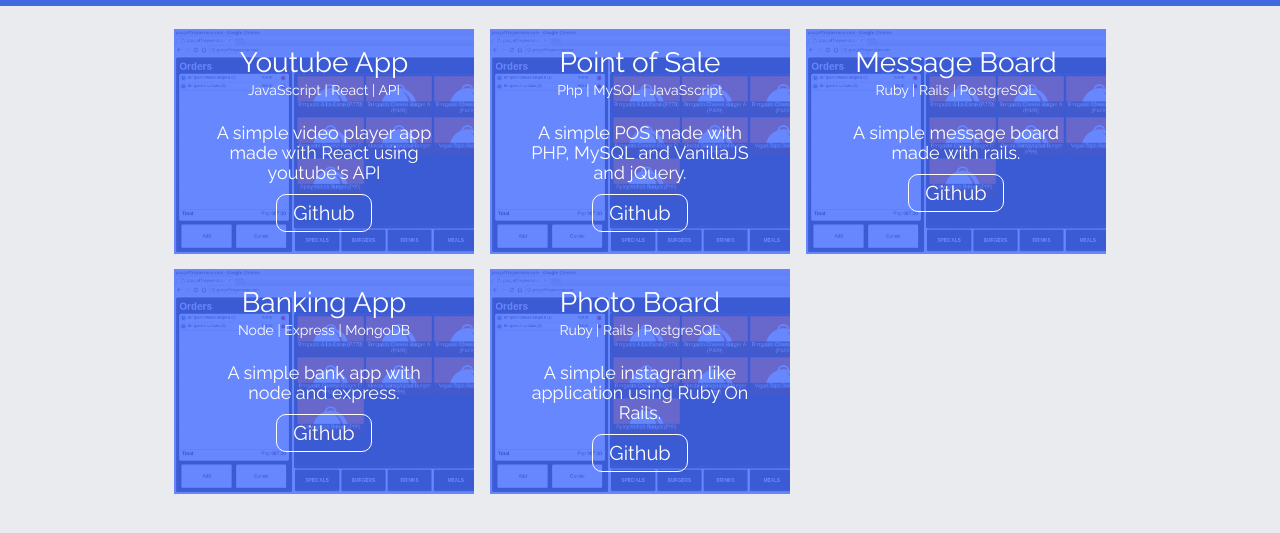
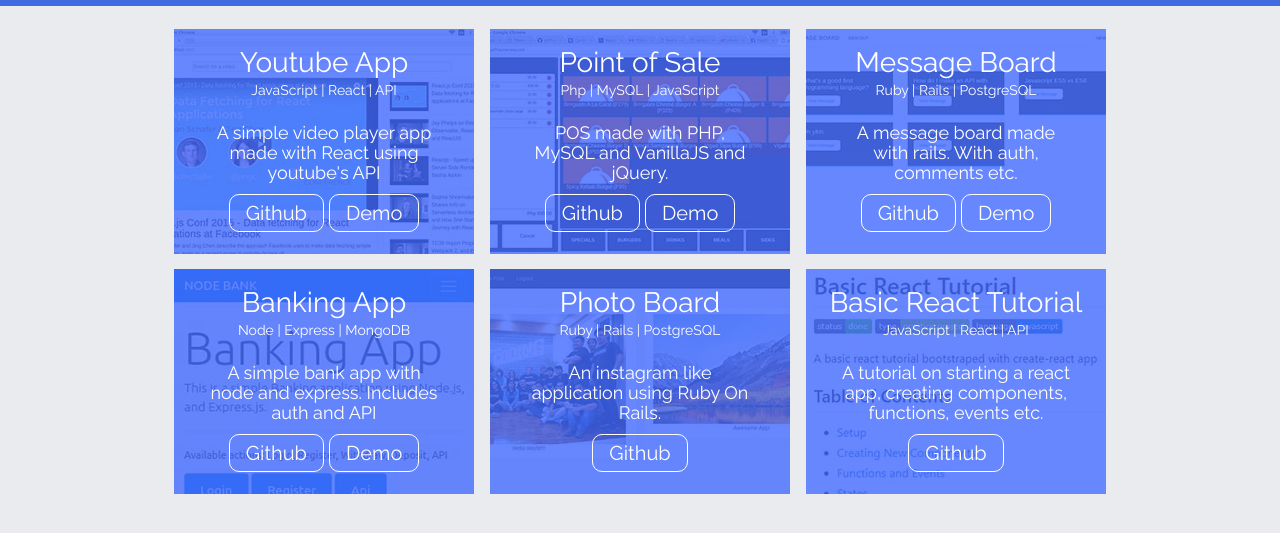
Before and after one commit to jeffreynerona/jeffreynerona.github.io, a plain HTML site: page index.html in a window 1280 px wide. Both pictures are taken after a click on the link "Work". Shown: the part 77-610 px from the top of the page. Drawn offline with Linux system fonts and the light colour scheme.

Commit message:
Updated portfolio images

```diff
--- a/css/main.css
+++ b/css/main.css
@@ -211,6 +211,10 @@ p {
     color: #fff !important;
 }
 
+.demo-button {
+  margin-left: 5px;
+}
+
 .github-button:hover {
   background: #fff;
   color: royalblue!important;
--- a/js/portfolio.js
+++ b/js/portfolio.js
@@ -1,41 +1,48 @@
 	var portfolio = [
 	{ "id" : "1" ,
-	  "tags" : ["JavaSscript","React", "API"],
+	  "tags" : ["JavaScript","React", "API"],
 	  "title" : "Youtube App",
 	  "description" : "A simple video player app made with React using youtube's API",
-	  "image" : "images/portfolio/sample.png",
+	  "image" : "images/portfolio/youtube-api.jpg",
 	  "github" : "https://github.com/jeffreynerona/youtube-api-app",
 	  "demo" : "https://youtube-api-app.herokuapp.com/"
 	},
 	{ "id" : "2" ,
-	  "tags" : ["Php", "MySQL", "JavaSscript"],
+	  "tags" : ["Php", "MySQL", "JavaScript"],
 	  "title" : "Point of Sale",
-	  "description" : "A simple POS made with PHP, MySQL and VanillaJS and jQuery.",
-	  "image" : "images/portfolio/sample.png",
+	  "description" : "POS made with PHP, MySQL and VanillaJS and jQuery.",
+	  "image" : "images/portfolio/pos.jpg",
 	  "github" : "https://github.com/jeffreynerona/pos",
 	  "demo" : "http://pos.jeffreynerona.com/"
 	},
 	{ "id" : "3" ,
 	  "tags" : ["Ruby","Rails","PostgreSQL"],
 	  "title" : "Message Board",
-	  "description" : "A simple message board made with rails.",
-	  "image" : "images/portfolio/sample.png",
-	  "github" : "https://jeffboard.herokuapp.com/",
-	  "demo" : "https://github.com/jeffreynerona/message_board"
+	  "description" : "A message board made with rails. With auth, comments etc.",
+	  "image" : "images/portfolio/message_board.jpg",
+	  "github" : "https://github.com/jeffreynerona/message_board",
+	  "demo" : "https://jeffboard.herokuapp.com/"
 	},
 	{ "id" : "4" ,
 	  "tags" : ["Node", "Express","MongoDB"],
 	  "title" : "Banking App",
-	  "description" : "A simple bank app with node and express.",
-	  "image" : "images/portfolio/sample.png",
+	  "description" : "A simple bank app with node and express. Includes auth and API",
+	  "image" : "images/portfolio/node_bank.jpg",
 	  "github" : "https://github.com/jeffreynerona/node-bank",
 	  "demo" : "https://nodebank.herokuapp.com/"
 	},
 	{ "id" : "5" ,
 	  "tags" : ["Ruby","Rails","PostgreSQL"],
 	  "title" : "Photo Board",
-	  "description" : "A simple instagram like application using Ruby On Rails.",
-	  "image" : "images/portfolio/sample.png",
+	  "description" : "An instagram like application using Ruby On Rails.",
+	  "image" : "images/portfolio/photoboard.jpg",
+	  "github" : "https://github.com/jeffreynerona/photoboard"
+	},
+	{ "id" : "6" ,
+	  "tags" : ["JavaScript","React","API"],
+	  "title" : "Basic React Tutorial",
+	  "description" : "A tutorial on starting a react app, creating components, functions, events etc.",
+	  "image" : "images/portfolio/basic-react-tutorial.jpg",
 	  "github" : "https://github.com/jeffreynerona/photoboard"
 	}
 	];
@@ -49,12 +56,17 @@ function showItems() {
      var image =portfolio[i].image
      var description = portfolio[i].description;
      var github = portfolio[i].github;
+     var demo = portfolio[i].demo;
      output += '<div class="portfolio-item" style="background-image:url('+image+')" id="item-'+id+
      '"><div class="portfolio-details"><span class="portfolio-title">'+title
      +'</span><span class="portfolio-tags">'+tags[0]+' | '+tags[1]+' | '+tags[2]+
      '</span><span class="portfolio-description">'+description+
      '</span><span class="portfolio-link"><a class="github-button" target="_blank" href="'+
-     github+'">Github</a></span></div></div>';
+     github+'">Github</a></span>';
+     demo ? output += '<span class="portfolio-link"><a class="github-button demo-button" target="_blank" href="'+
+     demo+'">Demo</a></span>':'';
+     output+='</div></div>'
+     '</div></div>';
   }
     $('.portfolio-items').html(output);
 }
```
Also changed, not shown: images/portfolio/basic-react-tutorial.jpg (added), images/portfolio/message_board.jpg (added), images/portfolio/node_bank.jpg (added), images/portfolio/photoboard.jpg (added), images/portfolio/pos.jpg (added), images/portfolio/youtube-api.jpg (added), 1 other file.
